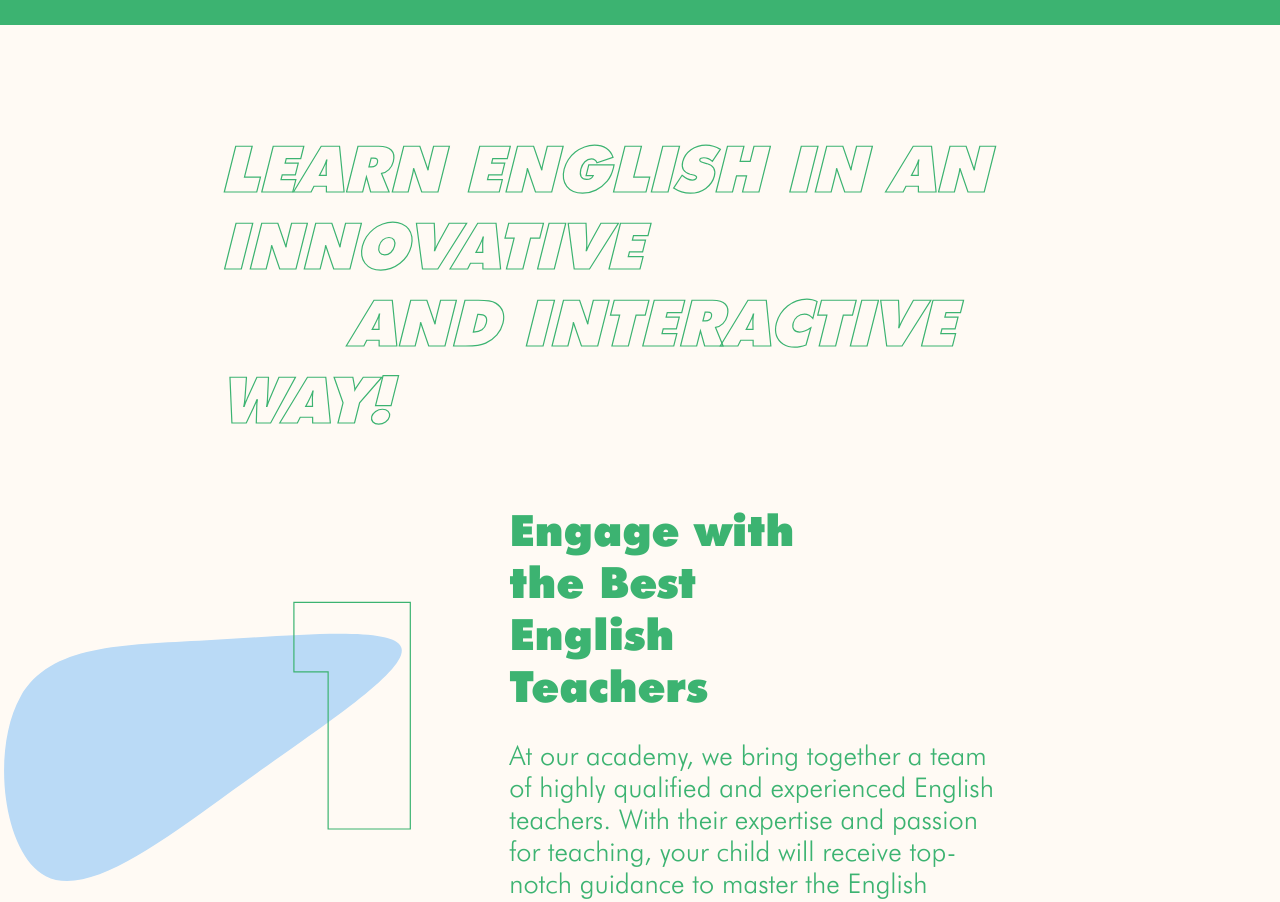
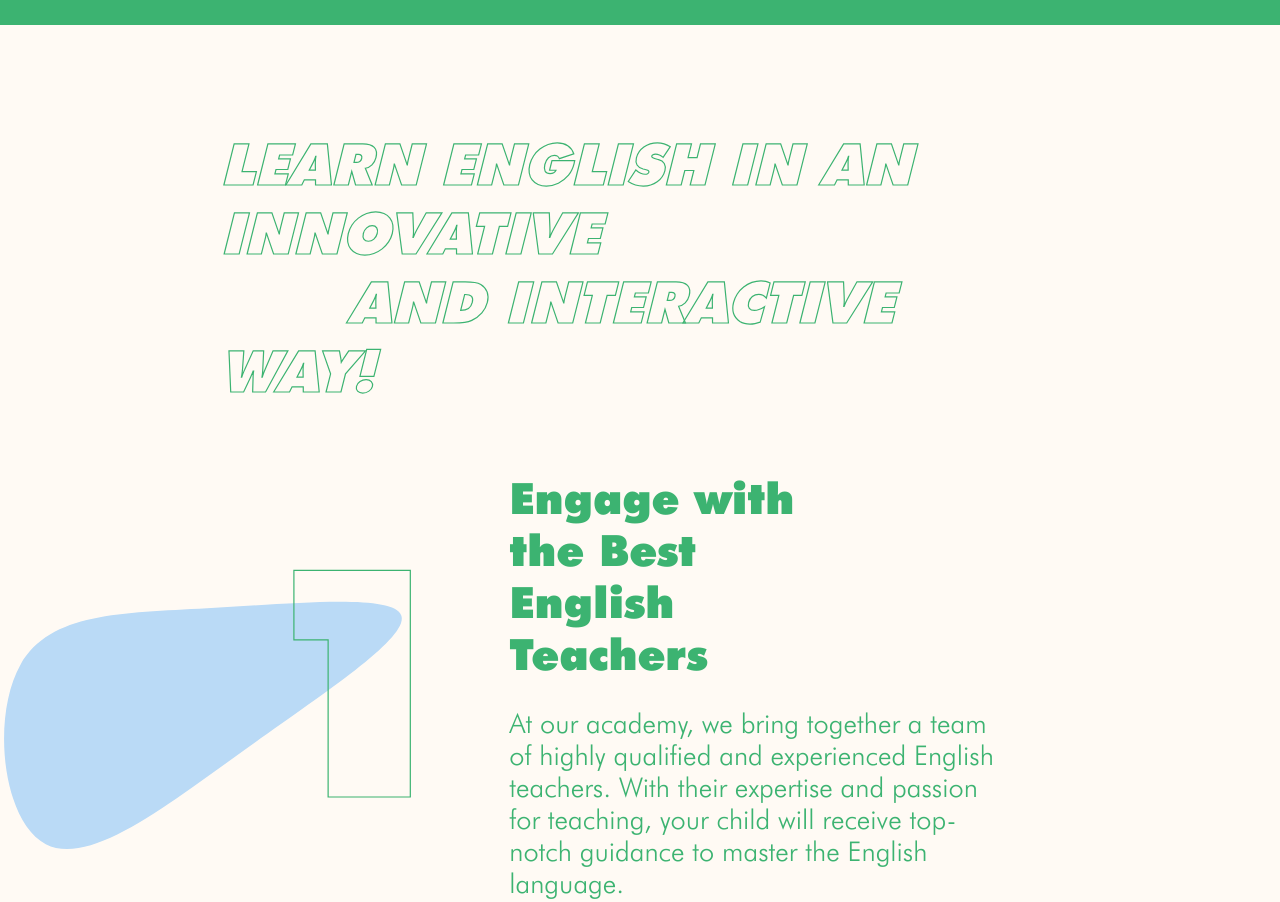
Before and after one commit to bbogomilov1/enlighten, a React (Create React App) app: page / in a window 1280 px wide. Shown: the part 980-1882 px from the top of the page. Built offline with nearby package versions, Linux system fonts and the light colour scheme.

Commit message:
style fixes in header

```diff
--- a/src/components/home/HomeAboutUs.module.css
+++ b/src/components/home/HomeAboutUs.module.css
@@ -7,7 +7,7 @@
 
 .container section {
   text-indent: 8rem;
-  font-size: 4rem;
+  font-size: 3.6rem;
 }
 
 .container h1 {
@@ -18,7 +18,7 @@
   /* font-style: normal; */
   font-family: "Futura PT bold", sans-serif;
   text-transform: uppercase;
-  font-size: 4rem;
+  font-size: 3.6rem;
 }
 
 .info {
```
